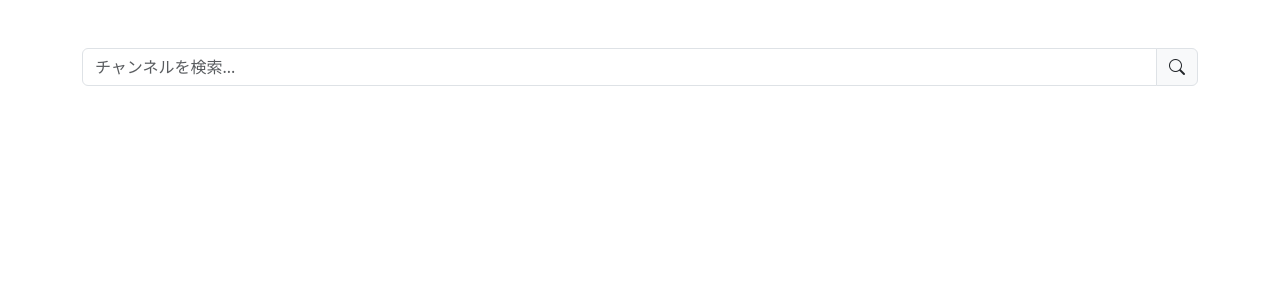
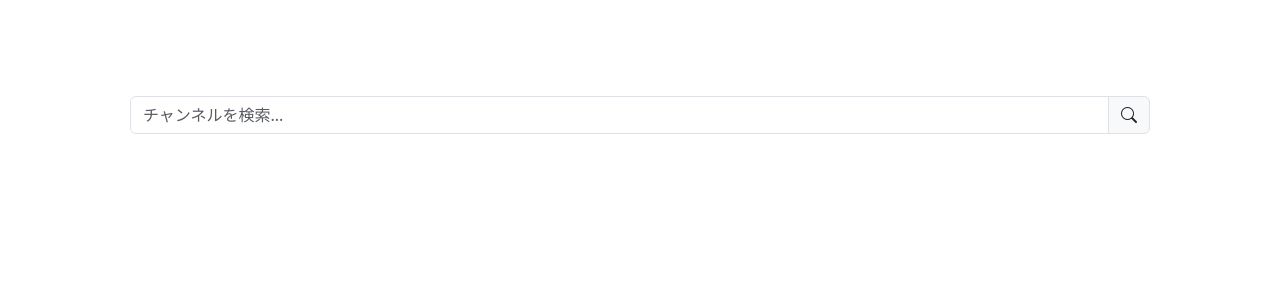
Before and after one commit to takedataiki/cover, a Vue app: page / in a window 1280 px wide. Shown: the top 300 px of the page. Built offline with nearby package versions, Linux system fonts and the light colour scheme.

Commit message:
Update word

```diff
--- a/src/App.vue
+++ b/src/App.vue
@@ -1,6 +1,6 @@
 <template>
     <div class="container mt-5">
-    <div class="input-group mb-5">
+    <div class="input-group mb-5 p-5">
       <input
         v-model="searchQuery"
         @keyup.enter="searchChannels"
@@ -99,7 +99,7 @@ export default {
         for (const item of this.items) {
           const title = item.snippet.title.toLowerCase()
           const duration = item.contentDetails.duration
-          if (title.includes('歌ってみた') || title.includes('cover')) {
+          if (title.includes('歌ってみた') || title.includes('cover') || title.includes('歌いました')) {
             if (duration.includes('M') && duration !== 'PT1M') {
               this.playlist.push(item)
             }
```
